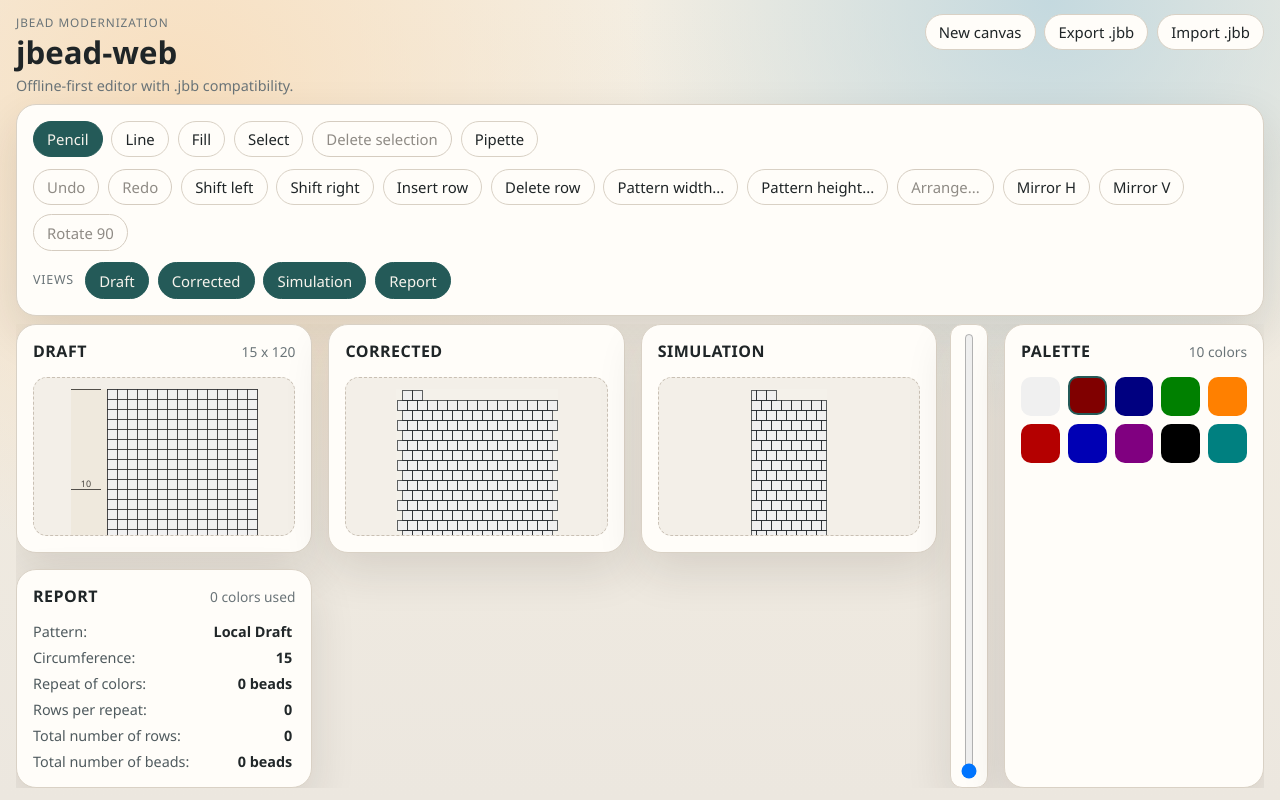
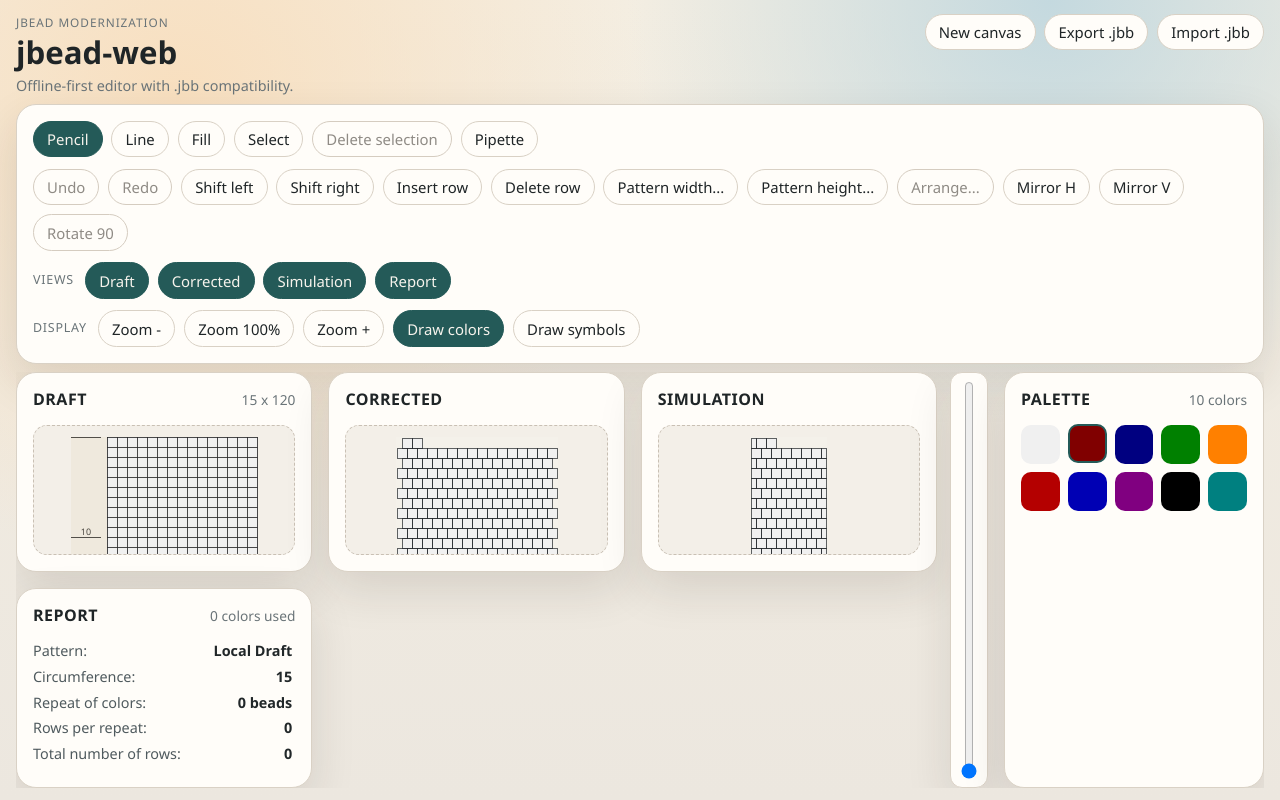
Before and after one commit to cyrilcombe/tsbead, a React (Vite) app: page / in a window 1280 px wide. Built offline with nearby package versions, Linux system fonts and the light colour scheme.

Commit message:
feat(view): add zoom and draw toggles with canvas scroll fixes

```diff
--- a/src/App.tsx
+++ b/src/App.tsx
@@ -80,6 +80,11 @@ function App() {
   const setSelectedTool = useEditorStore((state) => state.setSelectedTool)
   const setViewVisibility = useEditorStore((state) => state.setViewVisibility)
   const setViewScroll = useEditorStore((state) => state.setViewScroll)
+  const setDrawColors = useEditorStore((state) => state.setDrawColors)
+  const setDrawSymbols = useEditorStore((state) => state.setDrawSymbols)
+  const zoomIn = useEditorStore((state) => state.zoomIn)
+  const zoomNormal = useEditorStore((state) => state.zoomNormal)
+  const zoomOut = useEditorStore((state) => state.zoomOut)
   const shiftLeft = useEditorStore((state) => state.shiftLeft)
   const shiftRight = useEditorStore((state) => state.shiftRight)
   const setPatternWidth = useEditorStore((state) => state.setPatternWidth)
@@ -141,6 +146,11 @@ function App() {
   const isCorrectedVisible = document.view.correctedVisible
   const isSimulationVisible = document.view.simulationVisible
   const isReportVisible = document.view.reportVisible
+  const drawColors = document.view.drawColors
+  const drawSymbols = document.view.drawSymbols
+  const zoomIndex = document.view.zoom
+  const canZoomIn = zoomIndex < 7
+  const canZoomOut = zoomIndex > 0
   const hasCanvasPaneVisible = isDraftVisible || isCorrectedVisible || isSimulationVisible
   const hasAnyPaneVisible = hasCanvasPaneVisible || isReportVisible
   const canRotate =
@@ -621,6 +631,34 @@ function App() {
             })}
           </div>
         </div>
+        <div className="view-row">
+          <span className="view-row-label">Display</span>
+          <div className="button-strip">
+            <button className="action" onClick={() => zoomOut()} disabled={!canZoomOut}>
+              Zoom -
+            </button>
+            <button className="action" onClick={() => zoomNormal()} disabled={zoomIndex === 3}>
+              Zoom 100%
+            </button>
+            <button className="action" onClick={() => zoomIn()} disabled={!canZoomIn}>
+              Zoom +
+            </button>
+            <button
+              className={`action view-toggle ${drawColors ? 'active' : ''}`}
+              aria-pressed={drawColors}
+              onClick={() => setDrawColors(!drawColors)}
+            >
+              Draw colors
+            </button>
+            <button
+              className={`action view-toggle ${drawSymbols ? 'active' : ''}`}
+              aria-pressed={drawSymbols}
+              onClick={() => setDrawSymbols(!drawSymbols)}
+            >
+              Draw symbols
+            </button>
+          </div>
+        </div>
       </section>
 
       <main className="workspace">
--- a/src/domain/defaults.ts
+++ b/src/domain/defaults.ts
@@ -25,6 +25,8 @@ export function createEmptyDocument(width = 15, height = 120): JBeadDocument {
       correctedVisible: true,
       simulationVisible: true,
       reportVisible: true,
+      drawColors: true,
+      drawSymbols: false,
       selectedTool: 'pencil',
       selectedColor: 1,
       zoom: 2,
--- a/src/domain/editorStore.ts
+++ b/src/domain/editorStore.ts
@@ -17,6 +17,11 @@ interface EditorState {
   setSelectedTool: (tool: ToolId) => void
   setViewVisibility: (pane: ViewPaneId, visible: boolean) => void
   setViewScroll: (scroll: number) => void
+  setDrawColors: (drawColors: boolean) => void
+  setDrawSymbols: (drawSymbols: boolean) => void
+  zoomIn: () => void
+  zoomNormal: () => void
+  zoomOut: () => void
   shiftLeft: () => void
   shiftRight: () => void
   setPatternWidth: (width: number) => void
@@ -45,7 +50,11 @@ function cloneDocument(document: JBeadDocument): JBeadDocument {
   return {
     ...document,
     colors: document.colors.map((color) => [...color] as typeof color),
-    view: { ...document.view },
+    view: {
+      ...document.view,
+      drawColors: document.view.drawColors ?? true,
+      drawSymbols: document.view.drawSymbols ?? false,
+    },
     model: {
       rows: document.model.rows.map((row) => [...row]),
     },
@@ -59,6 +68,10 @@ function cloneRows(rows: number[][]): number[][] {
 function clamp(value: number, min: number, max: number): number {
   return Math.max(min, Math.min(max, value))
 }
+
+const MIN_ZOOM_INDEX = 0
+const MAX_ZOOM_INDEX = 7
+const NORMAL_ZOOM_INDEX = 3
 
 function isInside(document: JBeadDocument, point: CellPoint): boolean {
   const rows = document.model.rows
@@ -324,6 +337,61 @@ export const useEditorStore = create<EditorState>((set) => ({
 
       const document = cloneDocument(state.document)
       document.view.scroll = normalized
+      return { document }
+    })
+  },
+  setDrawColors: (drawColors) => {
+    set((state) => {
+      if (state.document.view.drawColors === drawColors) {
+        return state
+      }
+
+      const document = cloneDocument(state.document)
+      document.view.drawColors = drawColors
+      return { document }
+    })
+  },
+  setDrawSymbols: (drawSymbols) => {
+    set((state) => {
+      if (state.document.view.drawSymbols === drawSymbols) {
+        return state
+      }
+
+      const document = cloneDocument(state.document)
+      document.view.drawSymbols = drawSymbols
+      return { document }
+    })
+  },
+  zoomIn: () => {
+    set((state) => {
+      if (state.document.view.zoom >= MAX_ZOOM_INDEX) {
+        return state
+      }
+
+      const document = cloneDocument(state.document)
+      document.view.zoom = clamp(document.view.zoom + 1, MIN_ZOOM_INDEX, MAX_ZOOM_INDEX)
+      return { document }
+    })
+  },
+  zoomNormal: () => {
+    set((state) => {
+      if (state.document.view.zoom === NORMAL_ZOOM_INDEX) {
+        return state
+      }
+
+      const document = cloneDocument(state.document)
+      document.view.zoom = NORMAL_ZOOM_INDEX
+      return { document }
+    })
+  },
+  zoomOut: () => {
+    set((state) => {
+      if (state.document.view.zoom <= MIN_ZOOM_INDEX) {
+        return state
+      }
+
+      const document = cloneDocument(state.document)
+      document.view.zoom = clamp(document.view.zoom - 1, MIN_ZOOM_INDEX, MAX_ZOOM_INDEX)
       return { document }
     })
   },
--- a/src/domain/types.ts
+++ b/src/domain/types.ts
@@ -18,6 +18,8 @@ export interface JBeadView {
   correctedVisible: boolean
   simulationVisible: boolean
   reportVisible: boolean
+  drawColors: boolean
+  drawSymbols: boolean
   selectedTool: ToolId
   selectedColor: number
   zoom: number
--- a/src/index.css
+++ b/src/index.css
@@ -344,7 +344,7 @@ h1 {
 
 .canvas-scroll {
   display: flex;
-  justify-content: center;
+  justify-content: flex-start;
   align-items: flex-start;
   overflow-x: auto;
   overflow-y: auto;
@@ -356,6 +356,12 @@ h1 {
   background: var(--paper);
   padding: 0.7rem;
   scrollbar-width: none;
+}
+
+.canvas-scroll > .bead-canvas,
+.canvas-scroll > .bead-preview-canvas {
+  margin-left: auto;
+  margin-right: auto;
 }
 
 .canvas-scroll::-webkit-scrollbar:vertical {
--- a/src/io/jbb/format.ts
+++ b/src/io/jbb/format.ts
@@ -210,6 +210,8 @@ export function parseJbb(content: string): JBeadDocument {
     doc.view.correctedVisible = expectBoolean(readViewValue('corrected-visible') ?? true, true)
     doc.view.simulationVisible = expectBoolean(readViewValue('simulation-visible') ?? true, true)
     doc.view.reportVisible = expectBoolean(readViewValue('report-visible') ?? true, true)
+    doc.view.drawColors = expectBoolean(readViewValue('draw-colors') ?? true, true)
+    doc.view.drawSymbols = expectBoolean(readViewValue('draw-symbols') ?? false, false)
     doc.view.selectedTool = asTool(expectString(readViewValue('selected-tool') ?? 'pencil', 'pencil'))
     doc.view.selectedColor = expectNumber(readViewValue('selected-color') ?? 1, 1)
     doc.view.zoom = expectNumber(readViewValue('zoom') ?? 2, 2)
@@ -261,6 +263,8 @@ export function serializeJbb(document: JBeadDocument): string {
   lines.push(`    (corrected-visible ${document.view.correctedVisible})`)
   lines.push(`    (simulation-visible ${document.view.simulationVisible})`)
   lines.push(`    (report-visible ${document.view.reportVisible})`)
+  lines.push(`    (draw-colors ${document.view.drawColors})`)
+  lines.push(`    (draw-symbols ${document.view.drawSymbols})`)
   lines.push(`    (selected-tool ${quote(document.view.selectedTool)})`)
   lines.push(`    (selected-color ${document.view.selectedColor})`)
   lines.push(`    (zoom ${document.view.zoom})`)
--- a/src/ui/canvas/BeadPreviewCanvas.tsx
+++ b/src/ui/canvas/BeadPreviewCanvas.tsx
@@ -1,5 +1,6 @@
 import { useMemo, useRef } from 'react'
 import type { CellPoint, JBeadDocument, RgbaColor } from '../../domain/types'
+import { getBeadSymbol, getContrastingSymbolColor } from './beadStyle'
 
 interface PreviewCell {
   x: number
@@ -311,16 +312,31 @@ export function BeadPreviewCanvas({
         context.clearRect(0, 0, canvas.width, canvas.height)
         context.fillStyle = '#f4f1ea'
         context.fillRect(0, 0, canvas.width, canvas.height)
+        if (document.view.drawSymbols) {
+          context.textAlign = 'center'
+          context.textBaseline = 'middle'
+          context.font = `${Math.max(7, Math.floor(cellSize * 0.75))}px 'Avenir Next', 'Nunito Sans', 'Segoe UI', sans-serif`
+        }
 
         for (const cell of layout.cells) {
           const { px, py, pw, ph } = getCellPixelRect(cell, layout, cellSize)
           const fillWidth = Math.max(1, pw - 1)
           const fillHeight = Math.max(1, ph - 1)
-          context.fillStyle = toCss(document.colors[cell.colorIndex] ?? [0, 0, 0, 255])
-          context.fillRect(px + 1, py + 1, fillWidth, fillHeight)
+          const color = document.colors[cell.colorIndex] ?? [0, 0, 0, 255]
+          if (document.view.drawColors) {
+            context.fillStyle = toCss(color)
+            context.fillRect(px + 1, py + 1, fillWidth, fillHeight)
+          }
           context.strokeStyle = 'rgba(30, 35, 40, 0.7)'
           context.lineWidth = 1
           context.strokeRect(px + 0.5, py + 0.5, Math.max(0, pw), Math.max(0, ph))
+
+          if (document.view.drawSymbols) {
+            context.fillStyle = document.view.drawColors
+              ? getContrastingSymbolColor(color)
+              : 'rgba(0, 0, 0, 0.95)'
+            context.fillText(getBeadSymbol(cell.colorIndex), px + pw / 2 + 0.5, py + ph / 2 + 0.5)
+          }
         }
       }}
       role="img"
--- /dev/null
+++ b/src/ui/canvas/beadStyle.ts
@@ -0,0 +1,24 @@
+import type { RgbaColor } from '../../domain/types'
+
+const DEFAULT_BEAD_SYMBOLS = '\u00b7abcdefghijklmnopqrstuvwxyz+-/\\*'
+
+function contrast(a: [number, number, number], b: [number, number, number]): number {
+  const redDiff = a[0] - b[0]
+  const greenDiff = a[1] - b[1]
+  const blueDiff = a[2] - b[2]
+  return Math.sqrt(redDiff * redDiff + greenDiff * greenDiff + blueDiff * blueDiff)
+}
+
+export function getBeadSymbol(index: number): string {
+  if (index < 0 || index >= DEFAULT_BEAD_SYMBOLS.length) {
+    return ' '
+  }
+  return DEFAULT_BEAD_SYMBOLS[index]
+}
+
+export function getContrastingSymbolColor(color: RgbaColor): string {
+  const rgb: [number, number, number] = [color[0], color[1], color[2]]
+  const white: [number, number, number] = [255, 255, 255]
+  const black: [number, number, number] = [0, 0, 0]
+  return contrast(rgb, white) > contrast(rgb, black) ? 'rgba(255, 255, 255, 0.95)' : 'rgba(0, 0, 0, 0.95)'
+}
```
Also changed, not shown: src/ui/canvas/BeadCanvas.tsx (+26 -2 lines), 3 other files (tests, documents, lock files or other folders).
